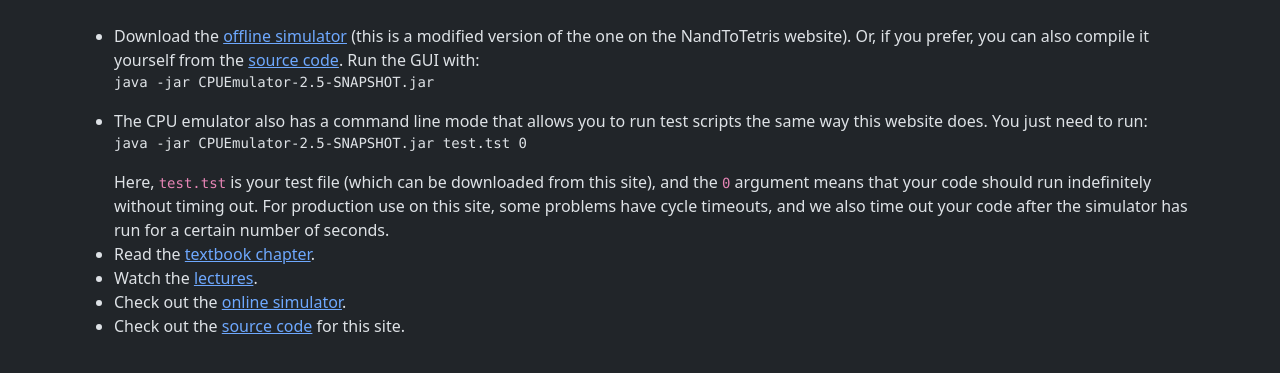
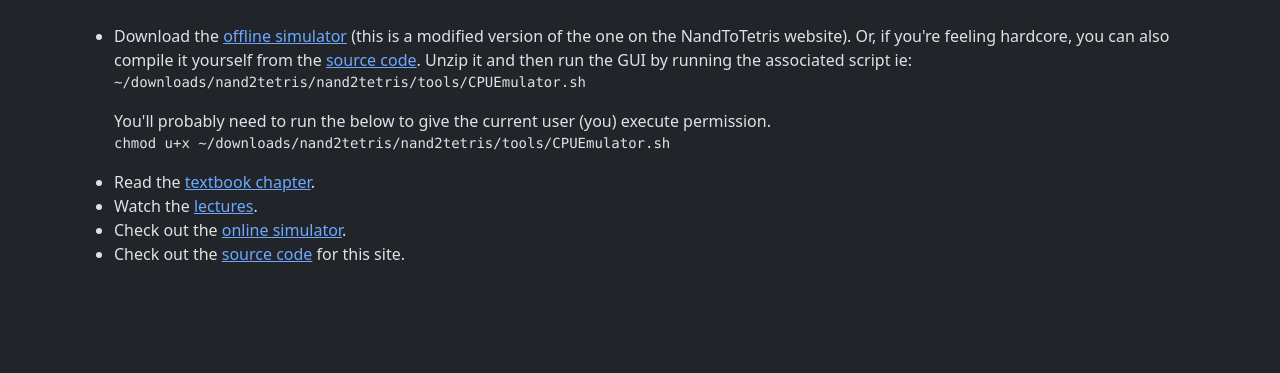
Before and after one commit to SecretsAndLies/ntt_judge, a Django app: page /resources in a window 1280 px wide. Shown: the part 56-429 px from the top of the page. Run offline with Django 5.2, Linux system fonts and the light colour scheme.

Commit message:
Update resources.html

```diff
--- a/judge/judgement/templates/judgement/resources.html
+++ b/judge/judgement/templates/judgement/resources.html
@@ -6,21 +6,12 @@
     <li>
         Download the <a href="https://drive.google.com/drive/u/0/folders/194zgYCtAIuMwwuKbpotLOzEoD8P-pJuz">offline
             simulator</a>
-        (this is a modified version of the one on the NandToTetris website). Or, if you prefer, you can also compile
-        it yourself from the <a href="https://github.com/SecretsAndLies/nand2tetris-bolt">source code</a>. Run the GUI
-        with:
-        <pre><code>java -jar CPUEmulator-2.5-SNAPSHOT.jar</code></pre>
-    </li>
-    <li>
-        The CPU emulator also has a command line mode that allows you to run test scripts the same way this
-        website does. You just need to run:
-        <pre><code>java -jar CPUEmulator-2.5-SNAPSHOT.jar test.tst 0</code></pre>
-        Here, <code>test.tst</code> is your test file (which can be downloaded from this site), and the <code>0</code>
-        argument means
-        that your code should run indefinitely without timing out. For production use on this site, some
-        problems have cycle timeouts, and we
-        also
-        time out your code after the simulator has run for a certain number of seconds.
+        (this is a modified version of the one on the NandToTetris website). Or, if you're feeling hardcore, you can also compile
+        it yourself from the <a href="https://github.com/SecretsAndLies/nand2tetris-bolt">source code</a>. Unzip it and then run the GUI
+        by running the associated script ie:
+        <pre><code>~/downloads/nand2tetris/nand2tetris/tools/CPUEmulator.sh</code></pre>
+        You'll probably need to run the below to give the current user (you) execute permission.
+        <pre><code>chmod u+x ~/downloads/nand2tetris/nand2tetris/tools/CPUEmulator.sh</code></pre>
     </li>
     <li>
         Read the <a href="https://www.nand2tetris.org/_files/ugd/44046b_89a8e226476741a3b7c5204575b8a0b2.pdf">textbook
```
